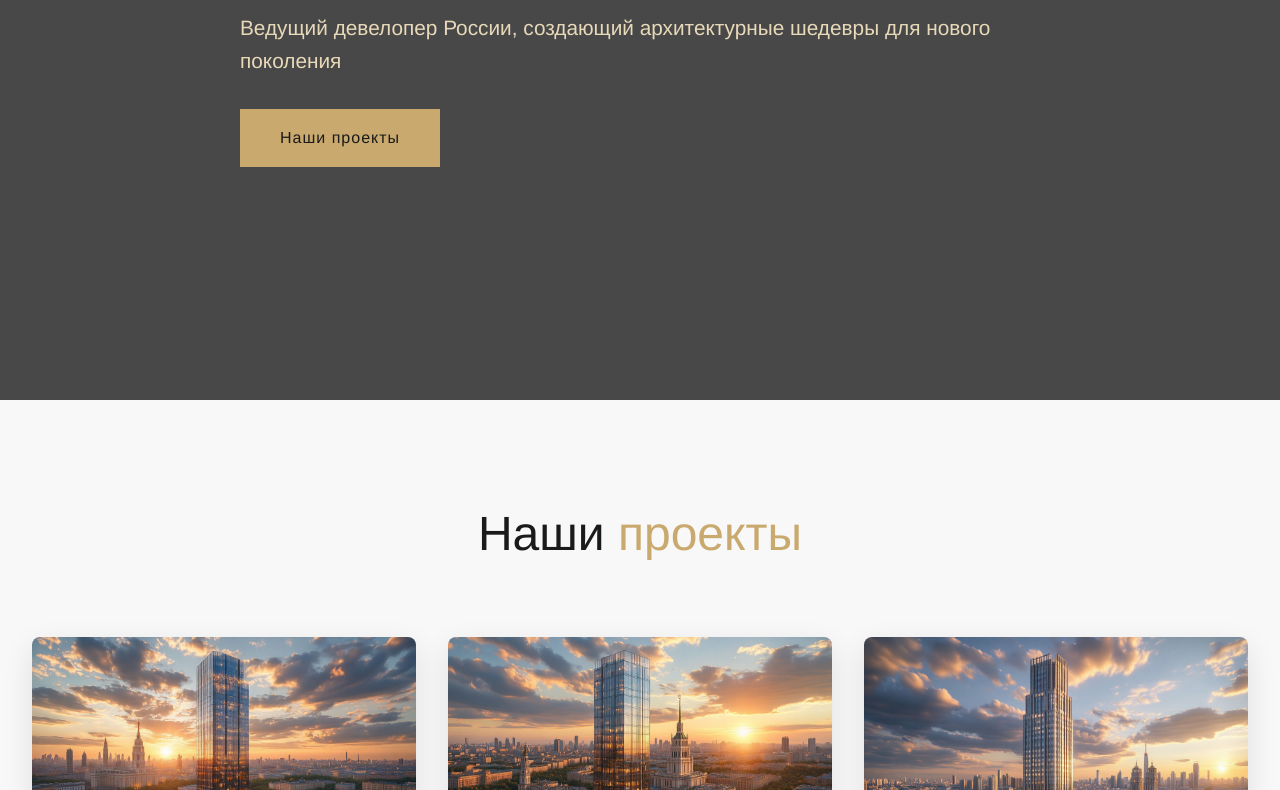
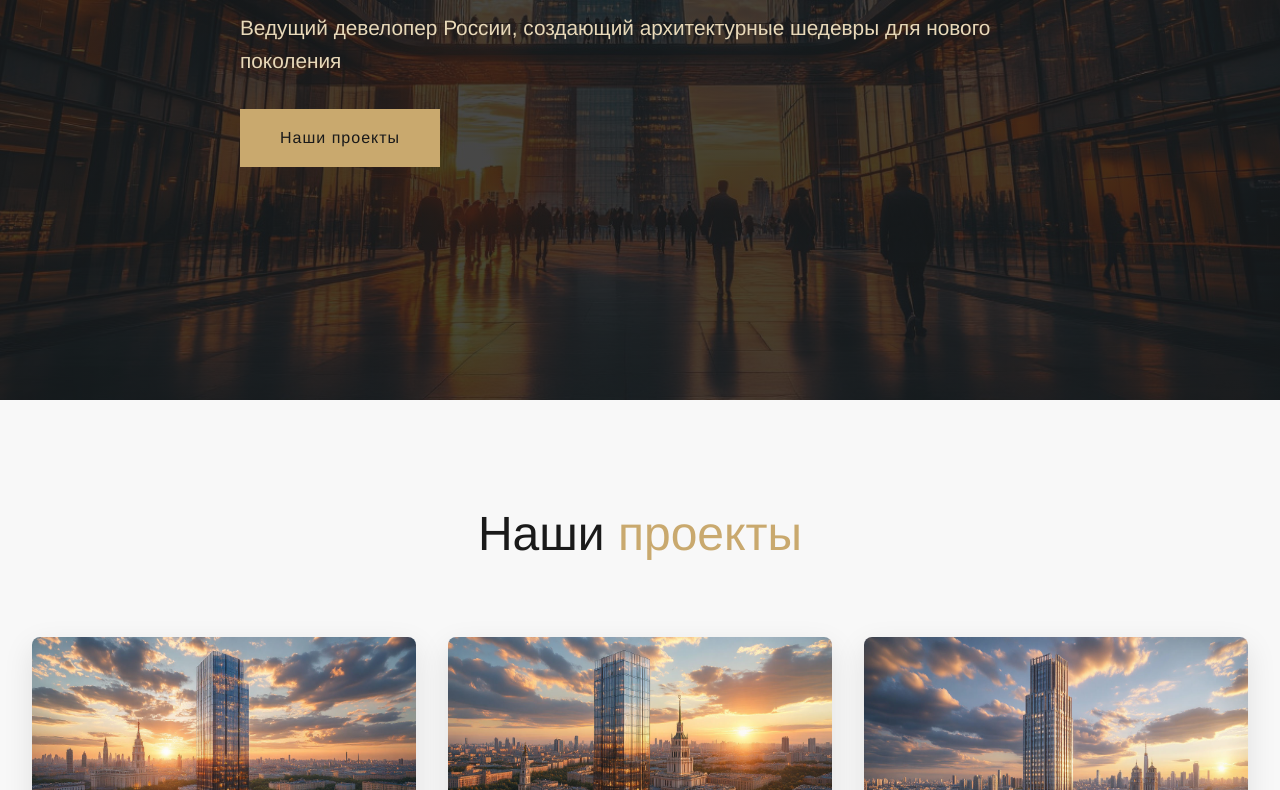
Before and after one commit to Beglov020/flex-holding, a plain HTML site: page index.html in a window 1280 px wide. Shown: the part 400-1190 px from the top of the page. Drawn offline with Linux system fonts and the light colour scheme; files whose address does not match are found by name.

Commit message:
Update index.html

```diff
--- a/index.html
+++ b/index.html
@@ -86,7 +86,7 @@
         /* Hero Section */
         .hero {
             background: linear-gradient(rgba(26,26,26,0.8), rgba(26,26,26,0.8)),
-                        url('img/4.jpeg') center/cover;
+                        url('4.jpeg') center/cover;
             min-height: 100vh;
             display: flex;
             align-items: center;
```
